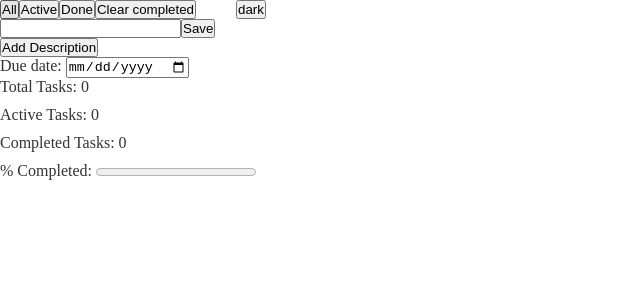
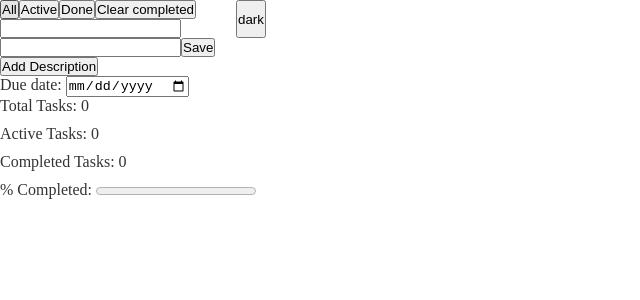
Before and after one commit to prs-dev/todo, a React (Vite) app: page / in a window 1280 px wide. Shown: the top 300 px of the page, without its empty margins (0-640 px from the left). Built offline with nearby package versions, Linux system fonts and the light colour scheme.

Commit message:
search done

```diff
--- a/src/FilterBar.jsx
+++ b/src/FilterBar.jsx
@@ -1,6 +1,6 @@
 import React from 'react'
 
-const FilterBar = ({setFilterState, setList}) => {
+const FilterBar = ({setFilterState, setList, search, setSearch}) => {
   const handleClear = () => {
     setList(prev => prev.filter(item => item.completed !== true))
   }
@@ -10,6 +10,12 @@ const FilterBar = ({setFilterState, setList}) => {
         <button onClick={() => setFilterState('active')}>Active</button>
         <button onClick={() => setFilterState('done')}>Done</button>
         <button onClick={handleClear}>Clear completed</button>
+        <div>
+          {/* search */}
+          <div>
+            <input type="text" name="" id="" value={search} onChange={e => setSearch(e.target.value)}/>
+          </div>
+        </div>
     </div>
   )
 }
--- a/src/TodoList.jsx
+++ b/src/TodoList.jsx
@@ -7,6 +7,7 @@ import TodoItem from './TodoItem'
 const TodoList = () => {
   const [task, setTask] = useState('')
   const [list, setList] = useState([])
+  const [search, setSearch] = useState('')
   const [filterState, setFilterState] = useState(() => localStorage.getItem('filter') || 'all')
   const firstRender = useRef(true)
   const [darkMode, setDarkMode] = useState(true)
@@ -52,7 +53,14 @@ const TodoList = () => {
     }
   }
 
-  const s = stats()
+  const s = stats() //performance wise a better choice
+
+  // useEffect(() => {
+  //   const newList = list.filter(item => {
+  //     return item.task.toLowerCase().includes(search.toLowerCase())
+  //   })
+  //   console.log(newList)
+  // },[search])
 
   // console.log(stats())
 
@@ -63,13 +71,13 @@ const TodoList = () => {
         display: "flex",
         gap: "40px"
       }}>
-        <FilterBar setFilterState={setFilterState} setList={setList} />
+        <FilterBar setFilterState={setFilterState} setList={setList} setSearch={setSearch} search={search}/>
         <button onClick={() => setDarkMode(!darkMode)}>{darkMode ? 'dark' : "light"}</button>
       </div>
       <TodoForm setList={setList} setTask={setTask} task={task} list={list}/>
       <ul>
         {list?.filter(item => {
-          return getList(item)
+          return getList(item) && item.task.toLowerCase().includes(search.toLowerCase())
         }).map(item => (
           <TodoItem item={item} list={list} setList={setList} setTask={setTask} />
         ))}
```
